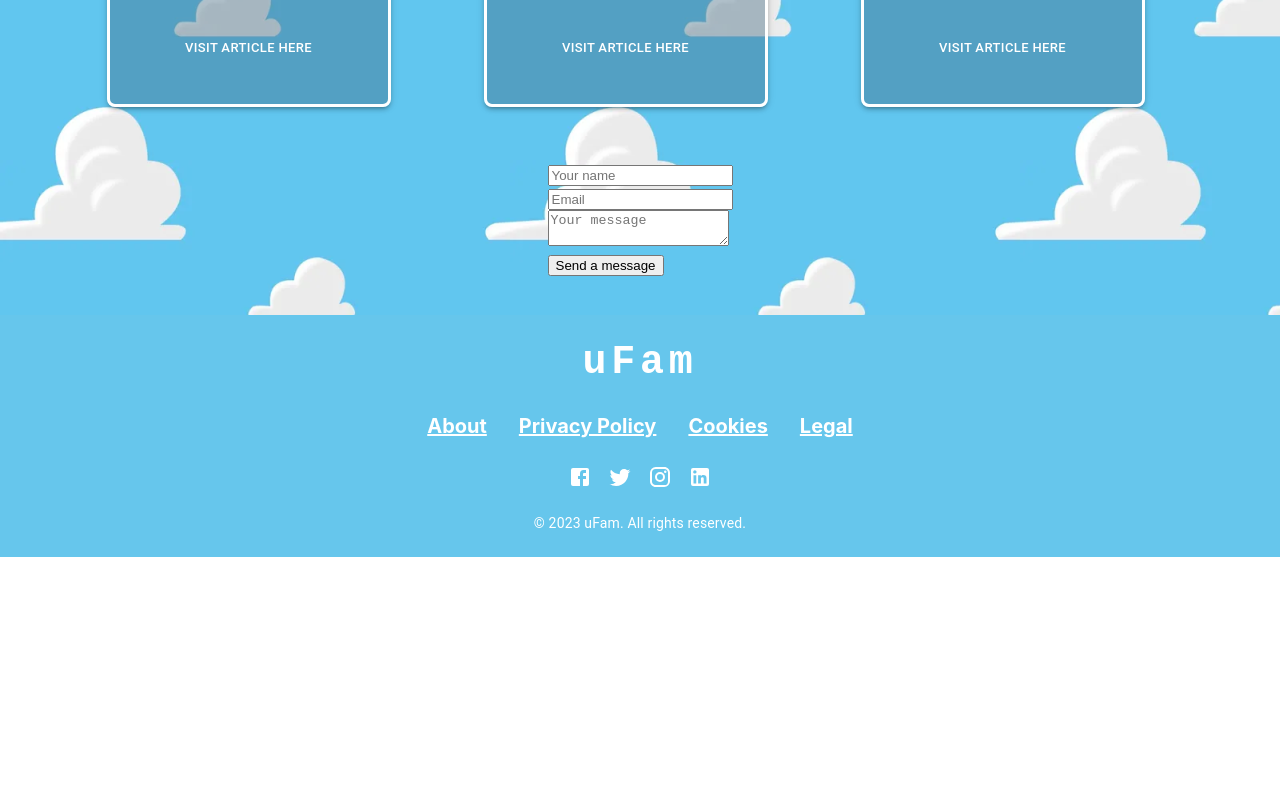
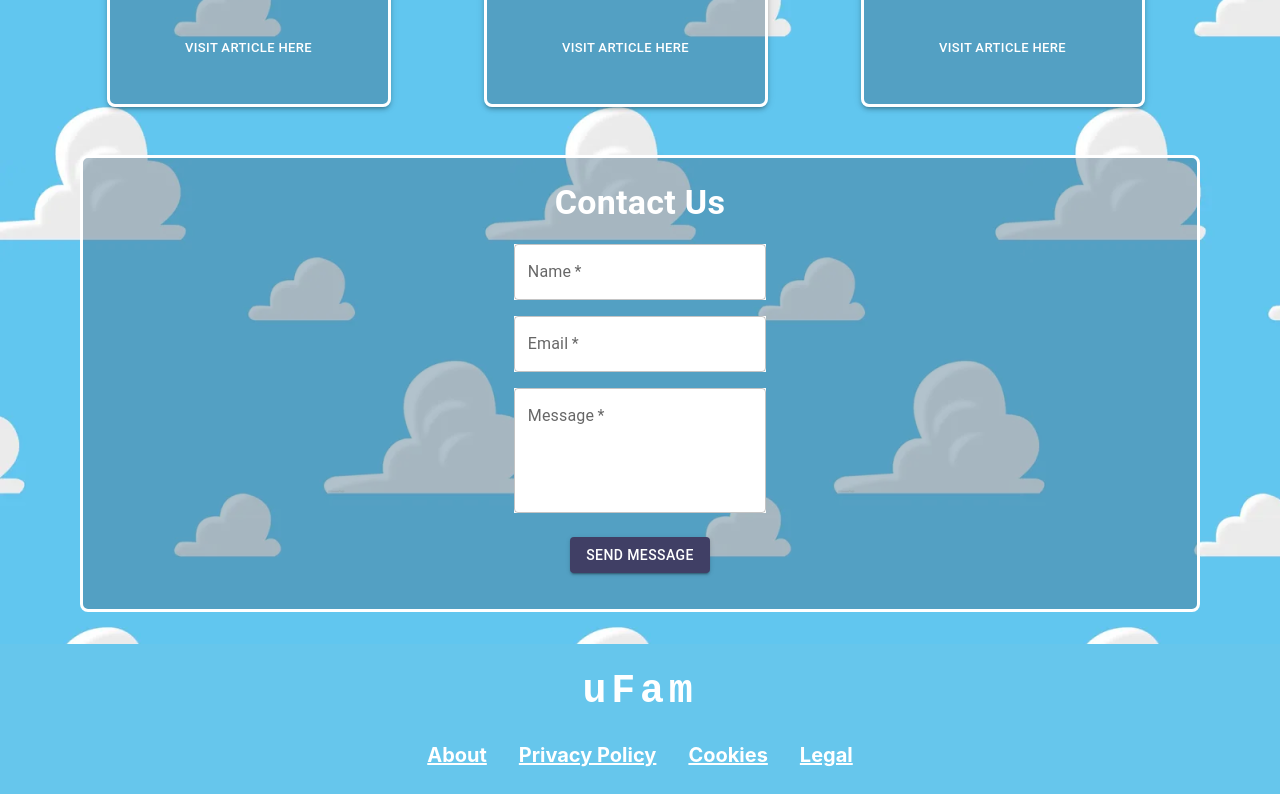
Before and after one commit to Famblablap/uFam_front, a React (Vite) app: page / in a window 1280 px wide. Shown: the part 1400-2194 px from the top of the page. Before the commit the page ends 1957 px from the top, so only its background shows below. Built offline with nearby package versions, Linux system fonts and the light colour scheme.

Commit message:
landing style done

```diff
--- a/src/Components/ContactForm/ContactForm.jsx
+++ b/src/Components/ContactForm/ContactForm.jsx
@@ -1,92 +1,154 @@
 import React, { useState } from "react";
+import {
+  Box,
+  TextField,
+  Button,
+  Typography,
+  Snackbar,
+  Alert,
+} from "@mui/material";
+import axios from "axios";
 
-const FORM_ENDPOINT = "http://localhost:5173/support"; // TODO - update to the correct endpoint
+function ContactForm() {
+  const [formData, setFormData] = useState({
+    name: "",
+    email: "",
+    message: "",
+  });
+  const [formErrors, setFormErrors] = useState({});
+  const [snackbar, setSnackbar] = useState({
+    open: false,
+    message: "",
+    severity: "info",
+  });
 
-const ContactForm = () => {
-  const [submitted, setSubmitted] = useState(false);
+  const validate = () => {
+    let tempErrors = {};
+    tempErrors.name = formData.name ? "" : "Name is required.";
+    tempErrors.email = formData.email
+      ? /\S+@\S+\.\S+/.test(formData.email)
+        ? ""
+        : "Email is not valid."
+      : "Email is required.";
+    tempErrors.message = formData.message ? "" : "Message is required.";
+    setFormErrors(tempErrors);
+    return Object.values(tempErrors).every((x) => x === "");
+  };
+
+  const handleChange = (e) => {
+    const { name, value } = e.target;
+    setFormData((prevState) => ({
+      ...prevState,
+      [name]: value,
+    }));
+  };
+
   const handleSubmit = (e) => {
     e.preventDefault();
+    if (validate()) {
+      const endpoint = "http://localhost:5174/api/contact";
 
-    const inputs = e.target.elements;
-    const data = {};
-
-    for (let i = 0; i < inputs.length; i++) {
-      if (inputs[i].name) {
-        data[inputs[i].name] = inputs[i].value;
-      }
+      axios
+        .post(endpoint, formData)
+        .then((response) => {
+          setFormData({
+            name: "",
+            email: "",
+            message: "",
+          });
+          setSnackbar({
+            open: true,
+            message: "Message sent successfully!",
+            severity: "success",
+          });
+        })
+        .catch((error) => {
+          setSnackbar({
+            open: true,
+            message: "An error occurred. Please try again later.",
+            severity: "error",
+          });
+        });
     }
-
-    fetch(FORM_ENDPOINT, {
-      method: 'POST',
-      headers: {
-        Accept: 'application/json',
-        'Content-Type': 'application/json',
-      },
-      body: JSON.stringify(data),
-    })
-      .then((response) => {
-        if (!response.ok) {
-          throw new Error('Form response was not ok');
-        }
-
-        setSubmitted(true);
-      })
-      .catch((err) => {
-        e.target.submit();
-      });
   };
 
-  if (submitted) {
-    return (
-      <>
-        <div className="text-2xl">Thank you!</div>
-        <div className="text-md">We'll be in touch soon.</div>
-      </>
-    );
-  }
+  const handleCloseSnackbar = () => {
+    setSnackbar({ ...snackbar, open: false });
+  };
 
   return (
-    <form
-      action={FORM_ENDPOINT}
+    <Box
+      component="form"
+      noValidate
+      autoComplete="off"
       onSubmit={handleSubmit}
-      method="POST"
+      sx={{
+        mt: 0,
+        mb: 1.5,
+        display: "flex",
+        flexDirection: "column",
+        alignItems: "center",
+        "& .MuiTextField-root": { m: 1, width: "25ch" },
+      }}
     >
-      <div className="pt-0 mb-3">
-        <input
-          type="text"
-          placeholder="Your name"
-          name="name"
-          className="focus:outline-none focus:ring relative w-full px-3 py-3 text-sm text-gray-600 placeholder-gray-400 bg-white border-0 rounded shadow outline-none"
-          required
-        />
-      </div>
-      <div className="pt-0 mb-3">
-        <input
-          type="email"
-          placeholder="Email"
-          name="email"
-          className="focus:outline-none focus:ring relative w-full px-3 py-3 text-sm text-gray-600 placeholder-gray-400 bg-white border-0 rounded shadow outline-none"
-          required
-        />
-      </div>
-      <div className="pt-0 mb-3">
-        <textarea
-          placeholder="Your message"
-          name="message"
-          className="focus:outline-none focus:ring relative w-full px-3 py-3 text-sm text-gray-600 placeholder-gray-400 bg-white border-0 rounded shadow outline-none"
-          required
-        />
-      </div>
-      <div className="pt-0 mb-3">
-        <button
-          className="active:bg-blue-600 hover:shadow-lg focus:outline-none px-6 py-3 mb-1 mr-1 text-sm font-bold text-white uppercase transition-all duration-150 ease-linear bg-blue-500 rounded shadow outline-none"
-          type="submit"
+      <Typography variant="h4" gutterBottom fontWeight={"bold"}>
+        Contact Us
+      </Typography>
+      <TextField
+        required
+        error={!!formErrors.name}
+        helperText={formErrors.name}
+        name="name"
+        label="Name"
+        value={formData.name}
+        onChange={handleChange}
+        sx={{ backgroundColor: "white" }}
+      />
+      <TextField
+        required
+        error={!!formErrors.email}
+        helperText={formErrors.email}
+        name="email"
+        label="Email"
+        value={formData.email}
+        onChange={handleChange}
+        sx={{ backgroundColor: "white" }}
+      />
+      <TextField
+        required
+        error={!!formErrors.message}
+        helperText={formErrors.message}
+        name="message"
+        label="Message"
+        multiline
+        rows={4}
+        value={formData.message}
+        onChange={handleChange}
+        sx={{ backgroundColor: "white" }}
+      />
+      <Button
+        type="submit"
+        variant="contained"
+        sx={{ mt: 2, backgroundColor: "#403f65" }}
+      >
+        SEND MESSAGE
+      </Button>
+
+      <Snackbar
+        open={snackbar.open}
+        autoHideDuration={6000}
+        onClose={handleCloseSnackbar}
+      >
+        <Alert
+          onClose={handleCloseSnackbar}
+          severity={snackbar.severity}
+          sx={{ width: "100%" }}
         >
-          Send a message
-        </button>
-      </div>
-    </form>
+          {snackbar.message}
+        </Alert>
+      </Snackbar>
+    </Box>
   );
-};
+}
 
-export default ContactForm;
+export default ContactForm
--- a/src/Components/Header/Header.jsx
+++ b/src/Components/Header/Header.jsx
@@ -38,7 +38,6 @@ function Header() {
     >
       <Container maxWidth="xl">
         <Toolbar disableGutters sx={{ minHeight: "64px", padding: "8px 0" }}>
-
           <Typography
             variant="h6"
             noWrap
@@ -113,6 +112,11 @@ function Header() {
                   display: "block",
                   fontWeight: "bold",
                   fontSize: "1.25rem",
+                  transition: "all 0.3s ease",
+                  "&:hover": {
+                    backgroundColor: "white",
+                    color: "#64c4ec",
+                  },
                 }}
               >
                 {page.title}
@@ -137,7 +141,7 @@ function Header() {
                   color: "white",
                   cursor: "pointer",
                   fontWeight: "bold",
-                  fontSize:"1rem",
+                  fontSize: "1rem",
                   transition: "all 0.3s ease",
                   "&:hover": {
                     backgroundColor: "white",
--- a/src/Pages/LandingPage/Home.jsx
+++ b/src/Pages/LandingPage/Home.jsx
@@ -30,7 +30,7 @@ function Home() {
       heading: "Decalogue",
       text: "Check our 'Decalogue' for family-friendly social media use.",
     },
-  ];
+  ]
 
   return (
     <>
@@ -43,7 +43,7 @@ function Home() {
             alignItems: "center",
             justifyContent: "center",
             flexWrap: "wrap",
-            minHeight: { xs: 'auto', sm: '60vh' },
+            minHeight: { xs: "auto", sm: "60vh" },
           }}
         >
           <Box
@@ -59,9 +59,9 @@ function Home() {
               style={{
                 maxWidth: "100%",
                 maxHeight: "100%",
-                width: 'auto',
-                height: 'auto',
-                objectFit: 'contain',
+                width: "auto",
+                height: "auto",
+                objectFit: "contain",
                 borderRadius: "20px",
               }}
             />
@@ -100,7 +100,7 @@ function Home() {
                   color: "white",
                   cursor: "pointer",
                   fontWeight: "bold",
-                  fontSize: "1.5rem",
+                  fontSize: "1.3rem",
                   transition: "all 0.3s ease",
                   "&:hover": {
                     backgroundColor: "white",
@@ -113,16 +113,18 @@ function Home() {
             </Typography>
           </Box>
         </Box>
-        <Box id="landing-text"
+        <Box
+          id="landing-text"
           sx={{
             display: "flex",
             flexDirection: { xs: "column", sm: "row" },
             alignItems: "center",
             justifyContent: "center",
             flexWrap: "wrap",
-            minHeight: { xs: 'auto', sm: '60vh' },
+            minHeight: { xs: "auto", sm: "60vh" },
             mt: { xs: 4, sm: 0 },
-          }}>
+          }}
+        >
           <Box
             sx={{
               position: "relative",
@@ -148,9 +150,9 @@ function Home() {
                 style={{
                   maxWidth: "100%",
                   maxHeight: "100%",
-                  width: 'auto',
-                  height: 'auto',
-                  objectFit: 'contain',
+                  width: "auto",
+                  height: "auto",
+                  objectFit: "contain",
                   borderRadius: "20px",
                 }}
               />
@@ -232,20 +234,26 @@ function Home() {
             </Box>
           ))}
         </Box>
-        <Box id="landing-contact"
-        sx={{
-          display: "flex",
-          flexDirection: { xs: "column", sm: "row" },
-          alignItems: "center",
-          justifyContent: "center",
-          flexWrap: "wrap",
-          minHeight: { xs: 'auto', sm: '20vh' },
-        }}>
-          <ContactForm/>
+        <Box id="landing-contact">
+          <Box
+            sx={{
+              flex: 1,
+              bgcolor: "rgba(64, 103, 129, 0.40)",
+              borderRadius: 2,
+              border: "3px solid",
+              borderColor: "white",
+              color: "white",
+              p: 3,
+              m: 2,
+              textAlign: "left",
+            }}
+          >
+            <ContactForm />
+          </Box>
         </Box>
       </Container>
     </>
   );
 }
 
-export default Home;
+export default Home
```
Also changed, not shown: src/assets/image.png (deleted), src/assets/tortuga.png (deleted).
